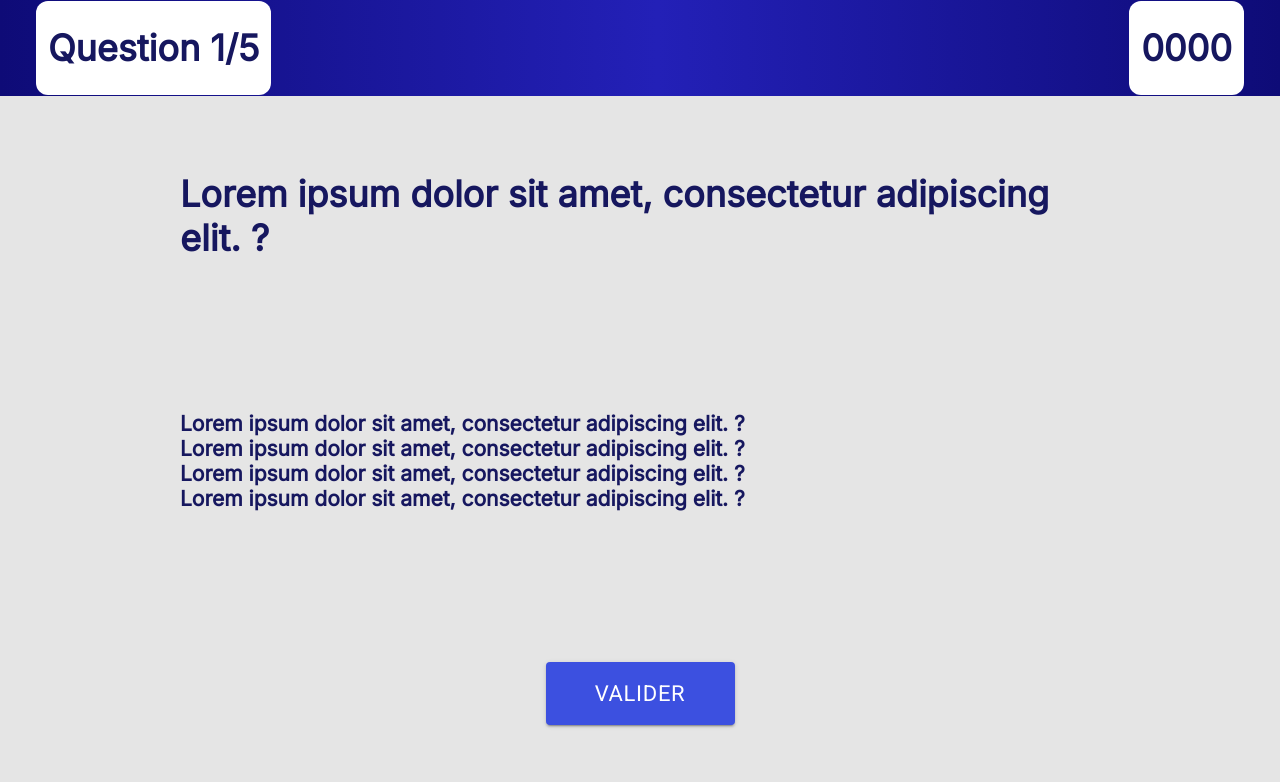
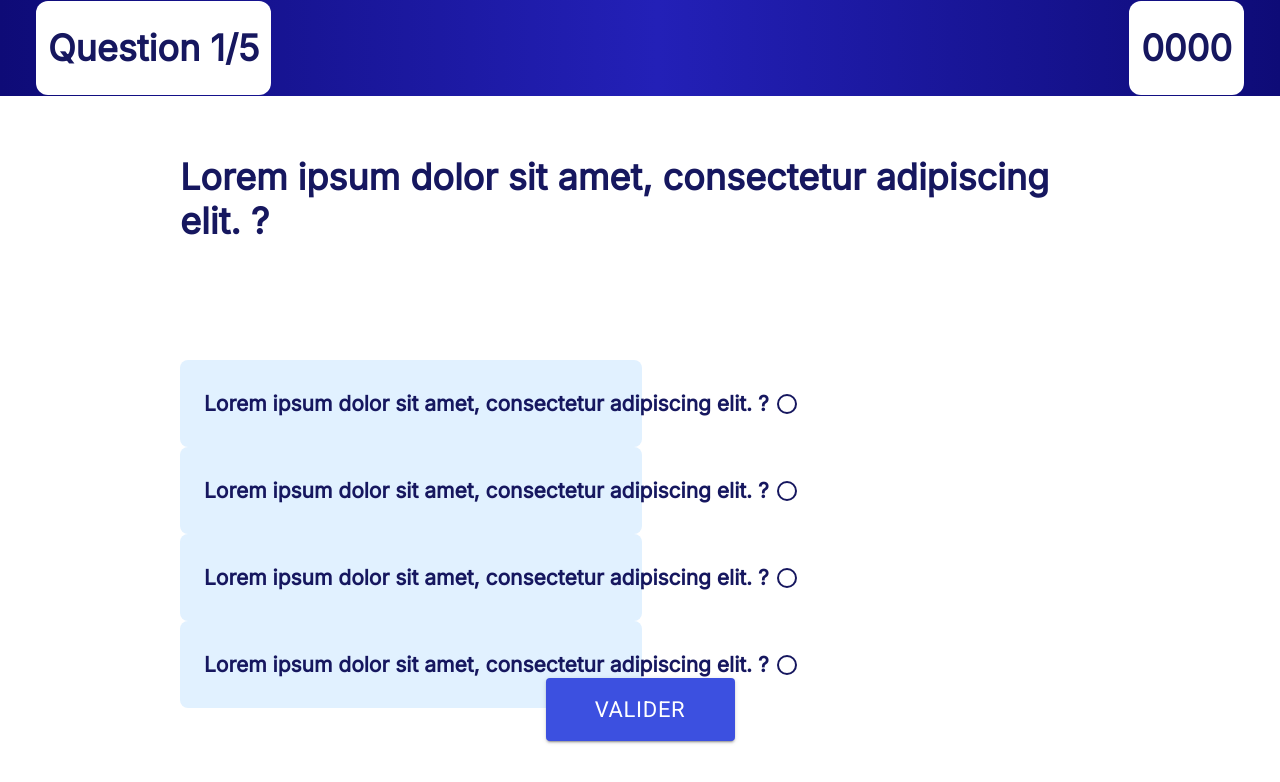
Before and after one commit to Maxx-N/mnorval-quiz, an Angular app: page /quiz in a window 1280 px wide. Shown: the top 782 px of the page. Built offline with nearby package versions, Linux system fonts and the light colour scheme; no server answers.

Commit message:
styling the question component

```diff
--- a/package.json
+++ b/package.json
@@ -17,6 +17,7 @@
     "@angular/core": "^14.1.0",
     "@angular/flex-layout": "^14.0.0-beta.40",
     "@angular/forms": "^14.1.0",
+    "@angular/material": "~14.2.0",
     "@angular/platform-browser": "^14.1.0",
     "@angular/platform-browser-dynamic": "^14.1.0",
     "@angular/router": "^14.1.0",
--- a/src/app/app.module.ts
+++ b/src/app/app.module.ts
@@ -4,6 +4,7 @@ import { FlexLayoutModule } from '@angular/flex-layout';
 import { HttpClientModule } from '@angular/common/http';
 
 import { AppRoutingModule } from './app-routing.module';
+import { MaterialModule } from './material.module';
 import { AppComponent } from './app.component';
 import { HomeComponent } from './components/home/home.component';
 import { QuizComponent } from './components/quiz/quiz.component';
@@ -17,6 +18,7 @@ import { TopbarComponent } from './components/quiz/topbar/topbar.component';
     AppRoutingModule,
     FlexLayoutModule,
     HttpClientModule,
+    MaterialModule
   ],
   providers: [],
   bootstrap: [AppComponent],
--- a/src/app/components/home/home.component.html
+++ b/src/app/components/home/home.component.html
@@ -1,7 +1,7 @@
 <div class="home">
   <div fxLayout="column" class="main-content">
     <div fxFlex="50%" class="gradient-background"></div>
-    <div fxFlex="50%"></div>
+    <div fxFlex="50%" class="home-background"></div>
   </div>
 
   <div class="angular-logo">
--- a/src/app/components/quiz/question/question.component.html
+++ b/src/app/components/quiz/question/question.component.html
@@ -7,11 +7,13 @@
     <div class="question-label">
       Lorem ipsum dolor sit amet, consectetur adipiscing elit. ?
     </div>
-    <div class="question-inputs">
-      <div>Lorem ipsum dolor sit amet, consectetur adipiscing elit. ?</div>
-      <div>Lorem ipsum dolor sit amet, consectetur adipiscing elit. ?</div>
-      <div>Lorem ipsum dolor sit amet, consectetur adipiscing elit. ?</div>
-      <div>Lorem ipsum dolor sit amet, consectetur adipiscing elit. ?</div>
+    <div class="question-inputs" >
+      <mat-radio-group labelPosition="before">
+        <mat-radio-button *ngFor="let i of [1, 2, 3, 4]"
+          >Lorem ipsum dolor sit amet, consectetur adipiscing elit.
+          ?</mat-radio-button
+        >
+      </mat-radio-group>
     </div>
     <div class="validation-button"><button class="btn">Valider</button></div>
   </form>
--- a/src/app/components/quiz/question/question.component.scss
+++ b/src/app/components/quiz/question/question.component.scss
@@ -13,6 +13,28 @@
     .question-inputs {
       font-weight: 600;
       font-size: 21px;
+      height: 200px;
+      width: 100%;
+      display: flex;
+      justify-content: center;
+
+      mat-radio-group {
+        display: flex;
+        flex-wrap: wrap;
+        justify-content: space-between;
+        align-items: center;
+
+        mat-radio-button {
+          background: #e1f1ff;
+          height: 87px;
+          padding: 0 24px;
+          display: flex;
+          justify-content: space-between;
+          align-items: center;
+          border-radius: 8px;
+          width: 45%;
+        }
+      }
     }
 
     .validation-button {
--- /dev/null
+++ b/src/app/material.module.ts
@@ -0,0 +1,11 @@
+import { NgModule } from '@angular/core';
+import { MatRadioModule } from '@angular/material/radio';
+
+const materialModules = [ MatRadioModule];
+
+@NgModule({
+  declarations: [],
+  imports: [...materialModules],
+  exports: [...materialModules],
+})
+export class MaterialModule {}
--- a/src/styles.scss
+++ b/src/styles.scss
@@ -16,6 +16,10 @@ body {
 
 .gradient-background {
   background: var(--bg-gradient);
+}
+
+.home-background {
+  background: var(--bg-home);
 }
 
 .btn {
--- a/src/variables.scss
+++ b/src/variables.scss
@@ -1,5 +1,6 @@
 :root {
-  --bg-color: #e5e5e5;
+  --bg-color: #fff;
+  --bg-home: #e5e5e5;
   --bg-gradient: linear-gradient(
     90deg,
     #0e0b77 0%,
```
Also changed, not shown: 1 other file (tests, documents, lock files or other folders).
